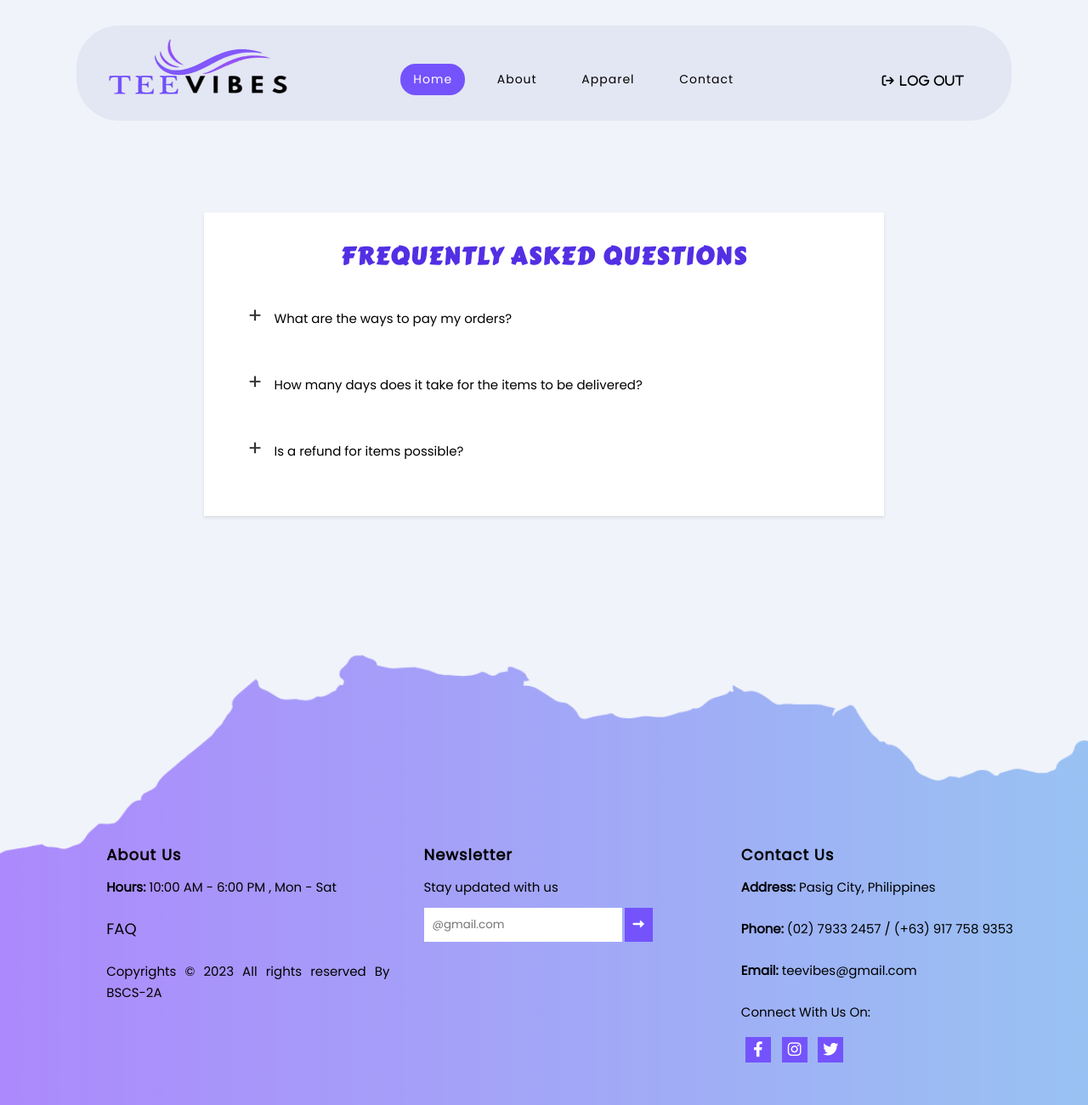
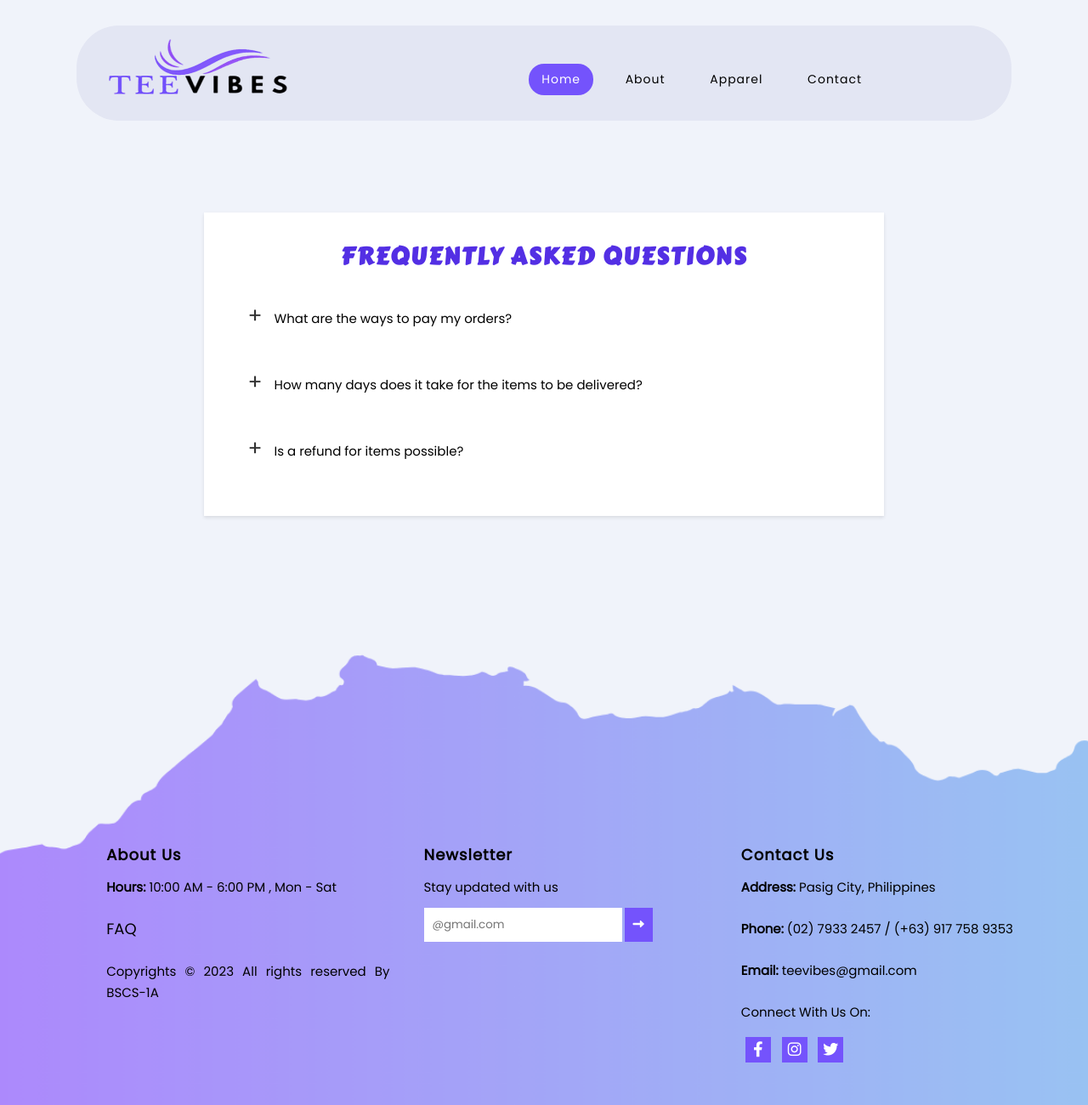
Before and after one commit to Tajarros-Zed/Tee-Vibes, a plain HTML site: page FAQ.html in a window 1280 px wide. Shown: the whole page at 85% size. Drawn offline with Linux system fonts and the light colour scheme; a web font is replaced by a local one.

Commit message:
Update FAQ.html

```diff
--- a/FAQ.html
+++ b/FAQ.html
@@ -33,7 +33,7 @@
               </div>
               <div class="nav_icons">
                 <li><a href="./cart.html" class="fas fa-shopping-cart" style="font-size: 2em;"></a></li>
-                <li><a href="./Startup.html" class="fas fa-sign-out" style="font-weight: bolder;"> Log Out</a></li>
+<!--                 <li><a href="./Startup.html" class="fas fa-sign-out" style="font-weight: bolder;"> Log Out</a></li> -->
               </div>
             </ul>
             <!-- Navigation Menu End -->
@@ -82,7 +82,7 @@
         <h3>About Us</h3>
         <p><strong>Hours:</strong> 10:00 AM - 6:00 PM , Mon - Sat</p>
         <p><a href="./FAQ.html">FAQ</a></p>
-        <p>Copyrights &copy; 2023 All rights reserved By BSCS-2A</p>
+        <p>Copyrights &copy; 2023 All rights reserved By BSCS-1A</p>
       </div>
 
       <div class="footer-box">
```
